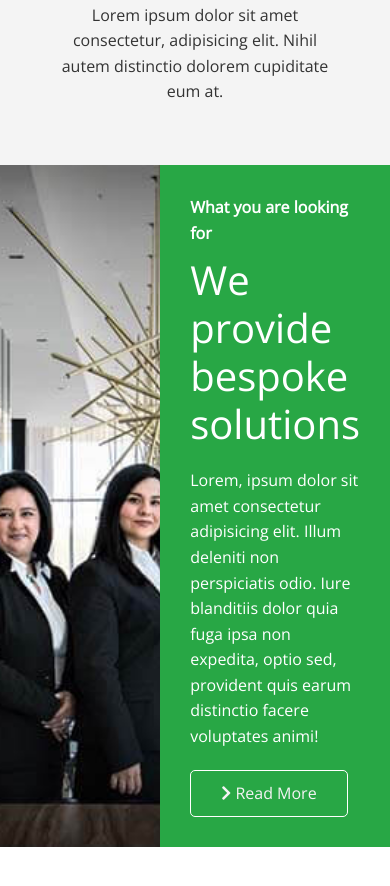
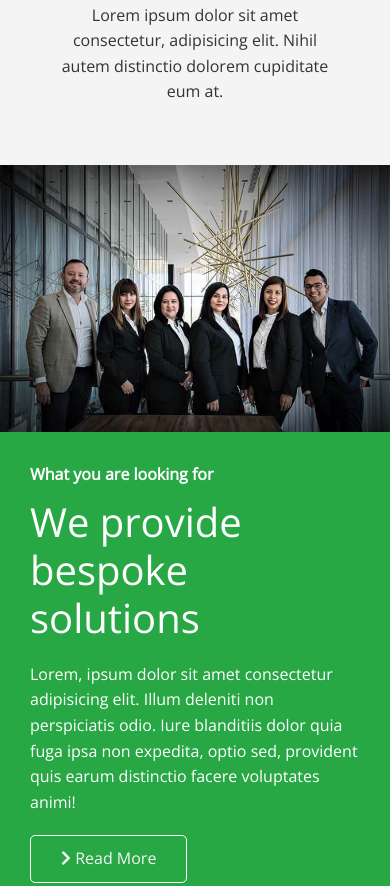
Before and after one commit to yepterence/Edgeledger-Flex-Website, a plain HTML site: page index.html in a window 390 px wide. Shown: the part 1568-2454 px from the top of the page. Drawn offline with nearby package versions, Linux system fonts and the light colour scheme.

Commit message:
all content now stacks when media is less than 768px

```diff
--- a/css/style.css
+++ b/css/style.css
@@ -227,4 +227,14 @@ img {
     .flex-items {
         flex-direction: column;
     }
+
+    .flex-columns .column, .flex-grid .column {
+        /* stacks column divs */
+        flex: 100%;
+        max-width: 100%;
+    }
+
+    .team img {
+        width: 70%;
+    }
 }
```
